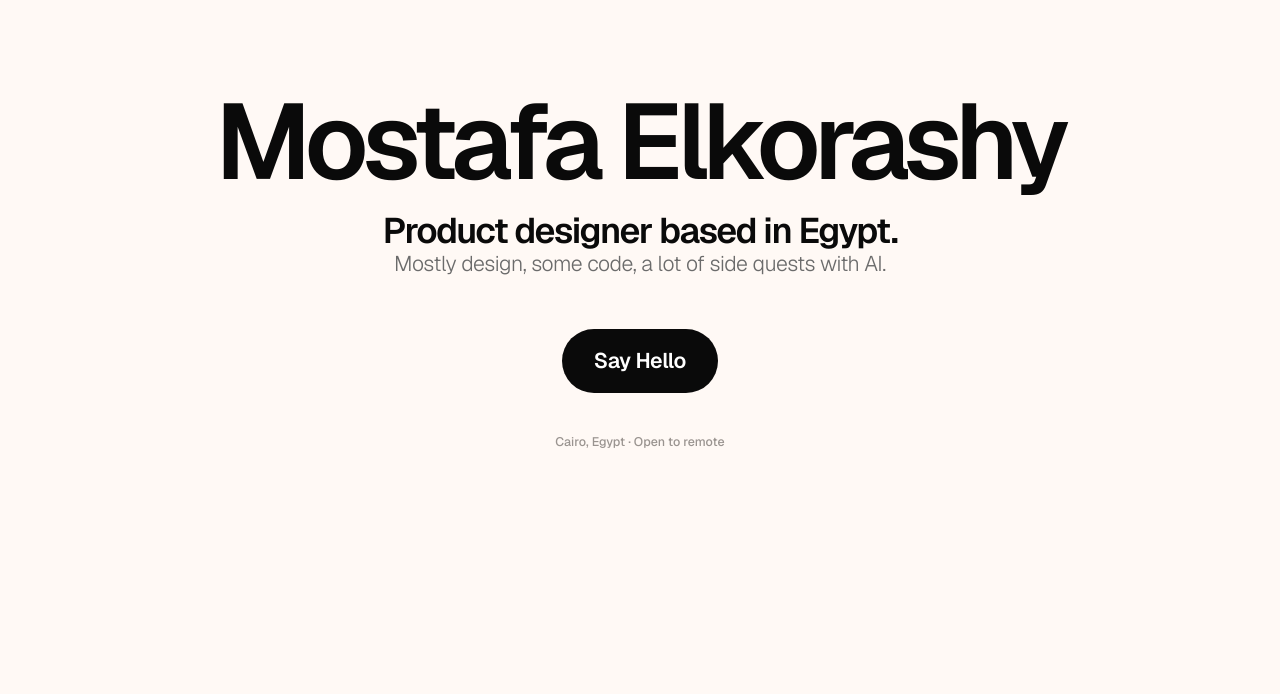
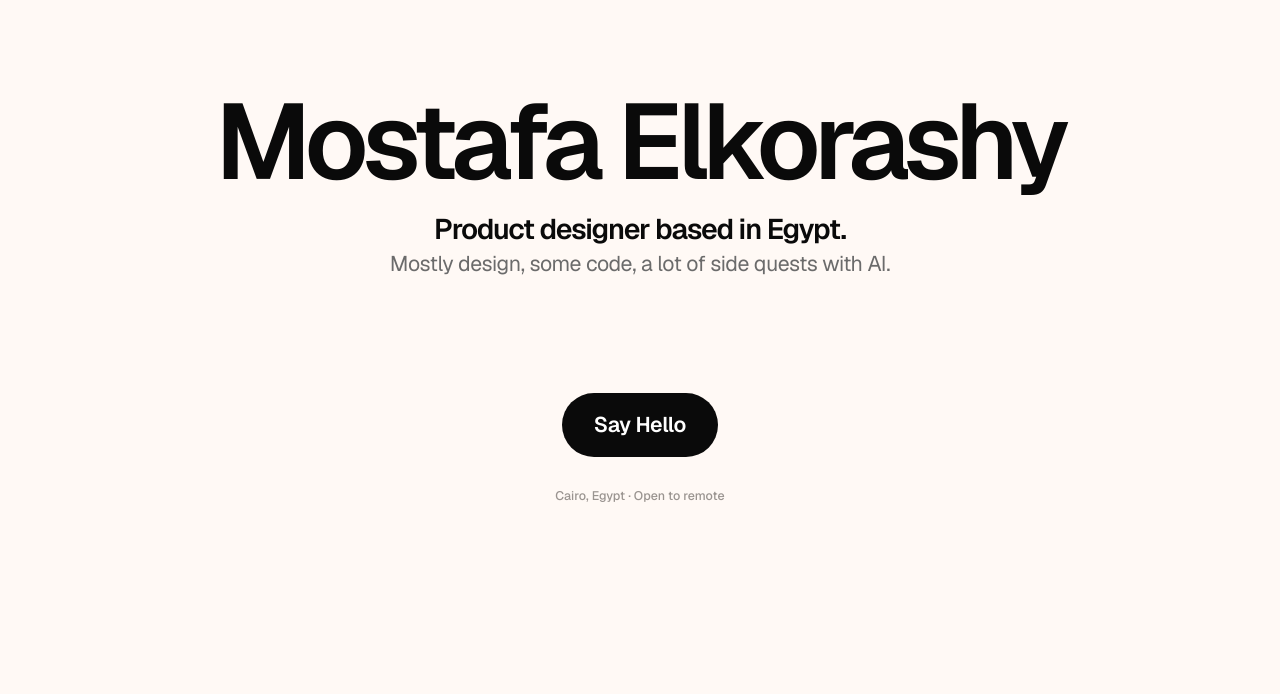
Before and after one commit to melkorashyux/MK-Portfolio, a plain HTML site: page index.html in a window 1280 px wide. Shown: the part 98-792 px from the top of the page. Drawn offline with nearby package versions, Linux system fonts and the light colour scheme.

Commit message:
Home hero: type and spacing tuned in the hero editor
- "Product designer based in Egypt." 32px (was 40), nudged to 4px.
- Description in Regular (400), nudged to 47px.
- Say Hello button moved to row 6, location to row 7 (+4px).

Co-Authored-By: Claude Opus 5.5 <noreply@anthropic.com>

```diff
--- a/home.css
+++ b/home.css
@@ -92,12 +92,12 @@ a.cover:hover img { transform: scale(1.02); }
   .h-nav a:nth-child(1) { grid-area: 1 / 10; } .h-nav a:nth-child(2) { grid-area: 1 / 11; } .h-nav a:nth-child(3) { grid-area: 1 / 12; }
 
   /* centered hero. Name 120/72: Geist's baseline lands 79px into the line, shift -7 onto the module's bottom edge.
-     Row 4 holds two lines with baselines at 40 (title, 40/40) and 72 (description, 24/32), both on the 8px grid. */
+     Row 4 holds the title (32/40) and the description (24/32, Regular). Button on row 6, location on row 7. */
   .name { grid-area: 3 / 1 / span 1 / span 12; font-size: calc(120 * var(--p)); line-height: calc(72 * var(--p)); top: calc(-7 * var(--p)); text-align: center; white-space: nowrap; }
-  .sub { grid-area: 4 / 1 / span 1 / span 12; align-self: start; font-size: calc(40 * var(--p)); line-height: calc(40 * var(--p)); top: calc(6 * var(--p)); text-align: center; white-space: nowrap; }
-  .desc { grid-area: 4 / 1 / span 1 / span 12; align-self: start; font-size: calc(24 * var(--p)); line-height: calc(32 * var(--p)); top: calc(48 * var(--p)); text-align: center; white-space: nowrap; }
-  .cta { grid-area: 5 / 6 / span 1 / span 2; font-size: calc(24 * var(--p)); top: calc(32 * var(--p)); }
-  .loc { grid-area: 6 / 1 / span 1 / span 12; align-self: start; top: calc(48 * var(--p)); text-align: center; }
+  .sub { grid-area: 4 / 1 / span 1 / span 12; align-self: start; font-size: calc(32 * var(--p)); line-height: calc(40 * var(--p)); top: calc(4 * var(--p)); text-align: center; white-space: nowrap; }
+  .desc { grid-area: 4 / 1 / span 1 / span 12; align-self: start; font-size: calc(24 * var(--p)); line-height: calc(32 * var(--p)); top: calc(47 * var(--p)); font-weight: 400; text-align: center; white-space: nowrap; }
+  .cta { grid-area: 6 / 6 / span 1 / span 2; font-size: calc(24 * var(--p)); }
+  .loc { grid-area: 7 / 1 / span 1 / span 12; align-self: start; top: calc(4 * var(--p)); text-align: center; }
 
   /* section titles: 48/48 Medium, shifted 7 so the baseline sits on the module's bottom edge */
   .section-title { font-size: calc(48 * var(--p)); line-height: calc(48 * var(--p)); align-self: end; top: calc(7 * var(--p)); }
```
